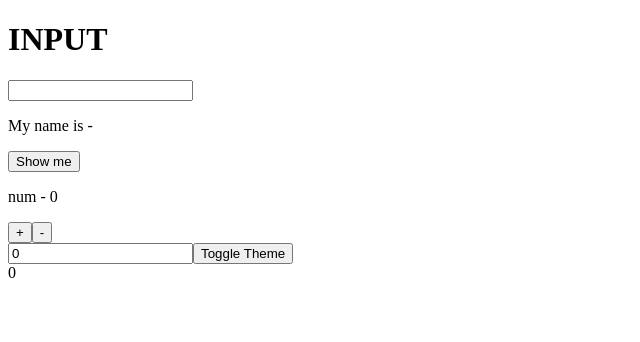
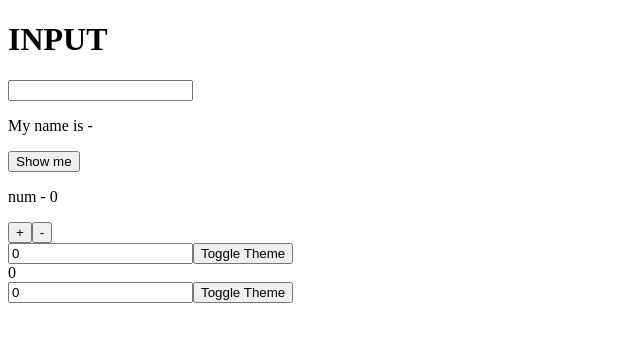
Before and after one commit to Ak003x/ReactHooks-Practice, a Next.js app: page /Home in a window 1280 px wide. Shown: the top 342 px of the page, without its empty margins (0-640 px from the left). Built offline with nearby package versions, Linux system fonts and the light colour scheme.

Commit message:
Added useCallback

```diff
--- a/src/app/Home/page.tsx
+++ b/src/app/Home/page.tsx
@@ -1,12 +1,14 @@
 import React from "react";
 import Page from "../page";
 import UseMemoPage from "../UseMemo/page";
+import UseCallBackPage from "../UseCallBack/page";
 
 function page() {
   return (
     <div>
       <Page />
       <UseMemoPage />
+      <UseCallBackPage />
     </div>
   );
 }
```
Also changed, not shown: src/app/UseCallBack/page.jsx (+5 -3 lines).
